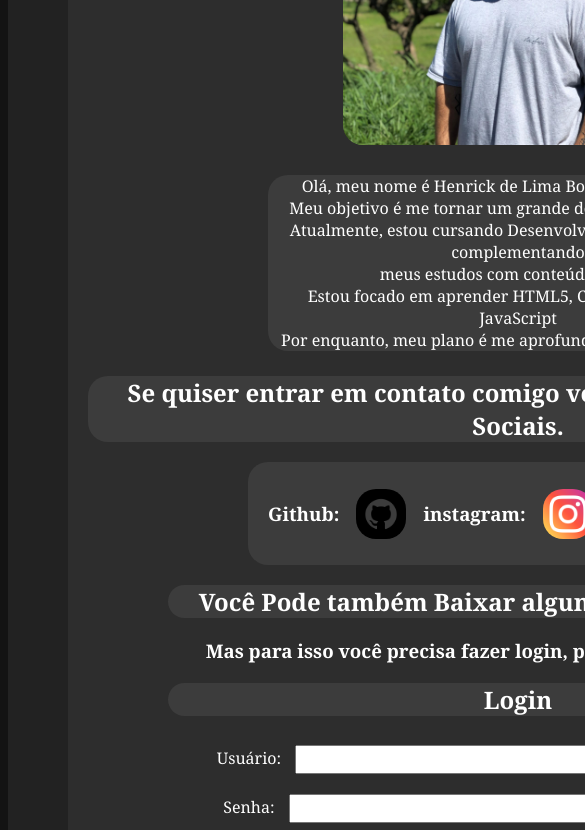
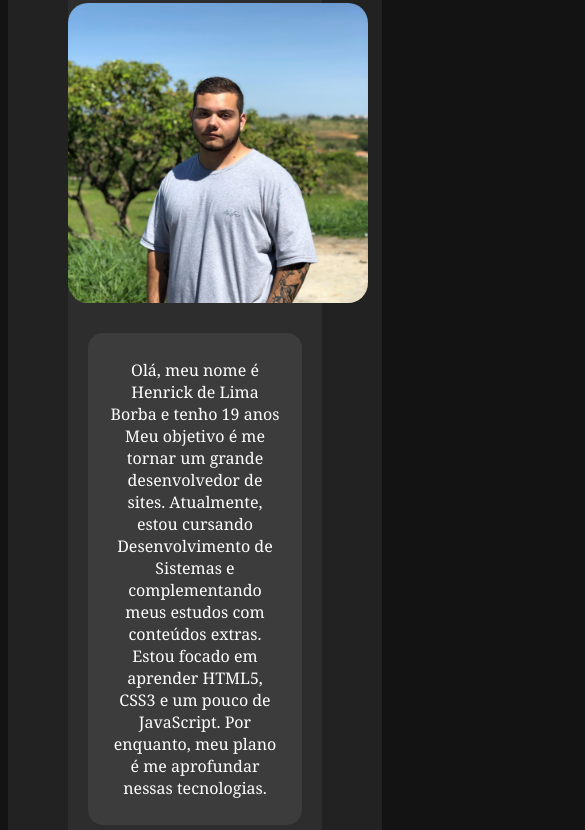
Before and after one commit to i11Dante124/hueso, a plain HTML site: page Index.html in a window 390 px wide. Shown: the part 465-1295 px from the top of the page, 585 px wide, since content can reach past the window. Drawn offline with Linux system fonts and the light colour scheme.

Commit message:
Adicionando responsividade no projeto

```diff
--- a/Index.html
+++ b/Index.html
@@ -16,12 +16,13 @@
                     <br>
                 <img src="Imagens/Henrick.jpeg" alt="Henrick">
                     <br>
-                <p>Olá, meu nome é Henrick de Lima Borba e tenho 19 anos <br> Meu objetivo é me tornar um grande desenvolvedor de sites <br> Atualmente, estou cursando Desenvolvimento de Sistemas e complementando <br> meus estudos com conteúdos extras. <br> Estou focado em aprender HTML5, CSS3 e um pouco de JavaScript <br> Por enquanto, meu plano é me aprofundar nessas tecnologias.
-                </p>
+                <div class="card">
+                    <p> Olá, meu nome é Henrick de Lima Borba e tenho 19 anos Meu objetivo é me tornar um grande desenvolvedor de sites. Atualmente, estou cursando Desenvolvimento de Sistemas e complementando meus estudos com conteúdos extras. Estou focado em aprender HTML5, CSS3 e um pouco de JavaScript. Por enquanto, meu plano é me aprofundar nessas tecnologias.
+                    </p>
+                </div>
             <h2 class="so">Se quiser entrar em contato comigo você pode ver minhas Redes Sociais.</h2>
             <div class="social-container">
                 <h3>Github:</h3>
-
                     <a href="https://github.com/i11Dante124/" class="social-link" target="_blank" rel="external">
                         <img src="Imagens/github.png" alt="github">
                     </a>
@@ -32,7 +33,7 @@
                     </a>
                 <h3>LinkedIn:</h3>
                     <a href="https://www.linkedin.com/in/henrick-borba-2678932b9/"class="social-link" target="_blank" rel="external">
-                        <img src="Imagens/linkedin.png" alt="LinkedIn">
+                        <img href="https://www.linkedin.com/in/henrick-borba-2678932b9/" src="Imagens/linkedin.png" alt="LinkedIn">
                     </a>
             </div>
             <h2>Você Pode também Baixar alguns dos meus projetos!</h2>
--- a/style.css
+++ b/style.css
@@ -1,11 +1,12 @@
 @charset "UTF-8";
 
-body{
+body {
     background-color: rgb(19, 19, 19);
     font-family: Cambria, Cochin, Georgia, Times, 'Times New Roman', serif;
     text-align: center;
 }
-.main{
+
+.main {
     border-radius: 20px;
     width: 1000px;
     margin: auto;
@@ -13,26 +14,33 @@ body{
     background-color: rgb(34, 34, 34);
     color: white;
 }
-img{
+
+img {
+    box-shadow: rgb(154, 154, 154);
     width: 350px;
-    border-radius:20px;
+    border-radius: 20px;
 }
-p{
-    border-radius: 20px;
+
+.card {
+    padding: 1px;
+    border-radius: 15px;
     background-color: rgb(60, 60, 60);
-    margin-left: 200px;
-    margin-right: 200px;
+    margin-left: 20px;
+    margin-right: 20px;
     margin-top: 25px;
     margin-bottom: 25px;
 }
+
 .social-container {
     border-radius: 20px;
     background-color: rgb(60, 60, 60);
     display: flex;
     justify-content: space-between;
     align-items: center;
-    max-width: 500px;
-    margin: 0 auto;
+    margin-left: 20px;
+    margin-right: 20px;
+    margin-top: 25px;
+    margin-bottom: 25px;
     padding: 20px;
 }
 
@@ -47,29 +55,41 @@ p{
     display: block;
     margin: 0 auto;
 }
-.fundo{
+
+.fundo {
     border-radius: 20px;
     margin: 50px;
     background-color: rgb(45, 45, 45);
 }
-h1, h2{
+
+h1,
+h2 {
     margin-right: 100px;
     margin-left: 100px;
     border-radius: 20px;
     background-color: rgb(60, 60, 60);
 }
-.so{
+
+.so {
     margin-right: 20px;
     margin-left: 20px;
     border-radius: 20px;
     background-color: rgb(60, 60, 60);
 }
-input[type="text"], input[type="password"] {
+
+input[type="text"],
+input[type="password"] {
+    border-radius: 20px;
     width: 500px;
     padding: 5px;
-    margin: 10px ;
+    margin: 10px;
     text-align: center;
 }
+
+input[type="password"] {
+    margin-left: 20px;
+}
+
 input[type="submit"] {
     width: 100px;
     padding: 10px;
@@ -79,6 +99,69 @@ input[type="submit"] {
     border-radius: 10px;
     cursor: pointer;
 }
+
 input[type="submit"]:hover {
     background-color: #47a14c;
 }
+
+@media screen and (max-width: 998px) {
+    .main {
+        border-radius: 20px;
+        width: auto;
+        margin: auto;
+        padding: 10px;
+        background-color: rgb(34, 34, 34);
+        color: white;
+    }
+
+    .fundo p {
+        border-radius: 20px;
+        background-color: rgb(60, 60, 60);
+        margin-left: 20px;
+        margin-right: 20px;
+        margin-top: 25px;
+        margin-bottom: 25px;
+    }
+
+    h1,
+    h2 {
+        margin-right: 20px;
+        margin-left: 20px;
+        border-radius: 20px;
+        background-color: rgb(60, 60, 60);
+    }
+
+    img {
+        box-shadow: rgb(154, 154, 154);
+        width: 300px;
+        border-radius: 20px;
+    }
+
+    input[type="text"],
+    input[type="password"] {
+        border-radius: 20px;
+        width: 200px;
+        padding: 5px;
+        margin: 10px;
+        text-align: center;
+    }
+
+    input[type="password"] {
+        margin-left: 20px;
+    }
+}
+
+@media screen and (max-width: 685px) {
+    .social-container {
+        border-radius: 20px;
+        background-color: rgb(60, 60, 60);
+        justify-content: space-between;
+        align-items: center;
+        margin-left: 20px;
+        margin-right: 20px;
+        margin-top: 5px;
+        margin-bottom: 5px;
+        padding: 20px;
+        display: inline-block;
+    }
+}
```
